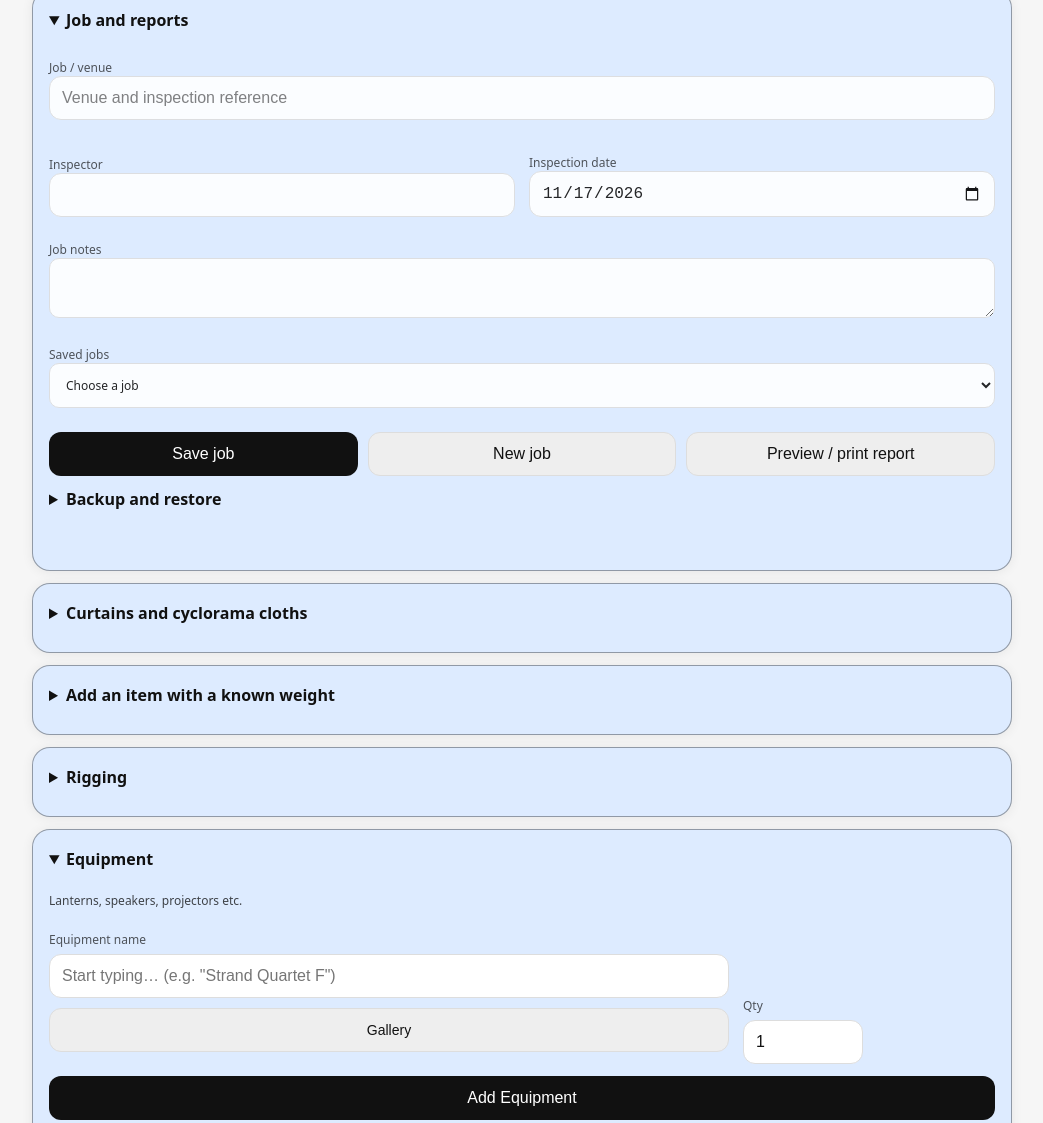
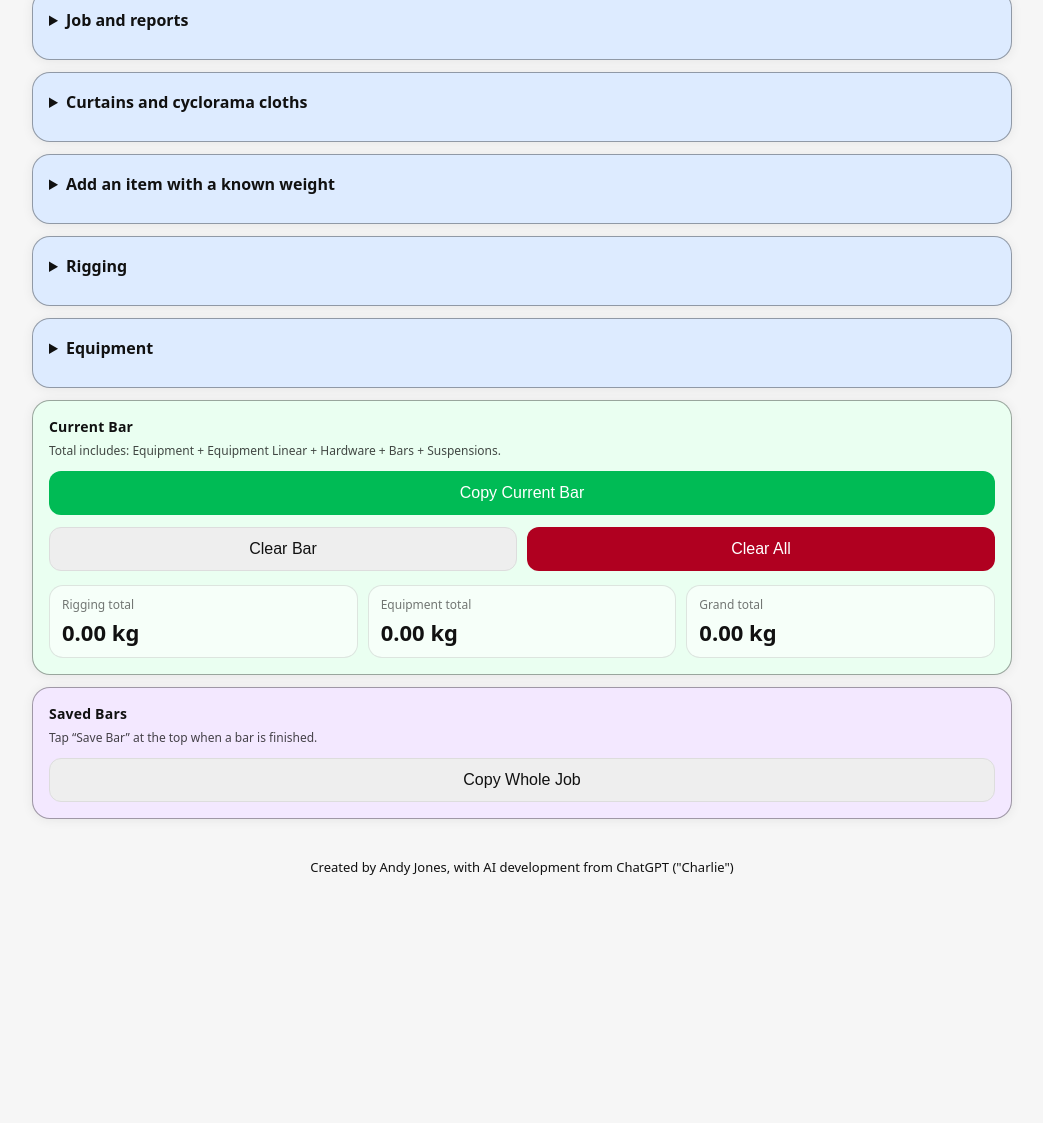
Before and after one commit to Grinchsome/owl-generator, a plain HTML site: page index.html in a window 1280 px wide. Shown: the part 362-1485 px from the top of the page, without its empty margins (118-1161 px from the left). After the commit the page ends 1260 px from the top, so only its background shows below. Drawn offline with Linux system fonts and the light colour scheme.

Commit message:
Add files via upload

```diff
--- a/index.html
+++ b/index.html
@@ -4135,7 +4135,7 @@ const FABRICS = [{"name":"ShowTex Velours Bellini","gsm":605,"brand":"ShowTex","
 const $=id=>document.getElementById(id), esc=escapeHtml, clone=v=>structuredClone(v);
 const JOB_KEY='owl_jobs_v2', DRAFT_KEY='owl_draft_v3';
 // Native disclosure cards retain the existing input nodes and their listeners.
-for(const [selector,title,opened] of [['#riggingCard','Rigging',false],['.equipmentBox:not(#riggingCard)','Equipment',true]]){
+for(const [selector,title,opened] of [['#riggingCard','Rigging',false],['.equipmentBox:not(#riggingCard)','Equipment',false]]){
  const old=document.querySelector(selector),card=document.createElement('details');
  card.id=old.id||'equipmentCard';card.className='card sectionCard equipmentBox disclosureCard';card.open=opened;
  const summary=document.createElement('summary');summary.textContent=title;card.append(summary);
@@ -4148,7 +4148,7 @@ const sum=rows=>rows.reduce((v,r)=>v+r.qty*r.eachKg,0);
 function positive(v){return typeof v==='number'&&Number.isFinite(v)&&v>0}
 function validLine(l){return l&&typeof l.name==='string'&&typeof l.kind==='string'&&positive(l.qty)&&typeof l.eachKg==='number'&&Number.isFinite(l.eachKg)&&l.eachKg>=0&&Number.isFinite(l.qty*l.eachKg)}
 function validateJobs(value){if(!value||typeof value!=='object'||Array.isArray(value))throw Error('Invalid jobs');for(const j of Object.values(value)){if(!j||!Array.isArray(j.bars)||!Array.isArray(j.draft)||!j.draft.every(validLine)||!j.bars.every(b=>b&&typeof b.name==='string'&&Array.isArray(b.lines)&&b.lines.every(validLine)&&(b.capacity==null||positive(b.capacity))))throw Error('Invalid job data')}return value}
-const jobCard=document.createElement('details');jobCard.className='card sectionCard';jobCard.open=true;
+const jobCard=document.createElement('details');jobCard.className='card sectionCard';jobCard.open=false;
 jobCard.innerHTML=`<summary>Job and reports</summary><div class="owlTools"><label>Job / venue<input id="jobName" placeholder="Venue and inspection reference"></label><div class="row"><label>Inspector<input id="inspector" autocomplete="name"></label><label>Inspection date<input id="inspectionDate" type="date"></label></div><label>Job notes<textarea id="jobNotes" rows="2"></textarea></label><label>Saved jobs<select id="jobSelect"><option value="">Choose a job</option></select></label><div class="actionsRow"><button id="jobSave" class="btn-primary">Save job</button><button id="jobNew" class="btn-ghost">New job</button><button id="jobPrint" class="btn-ghost">Preview / print report</button></div><details><summary>Backup and restore</summary><p>Jobs stay in this browser on this device. Download a backup to keep a separate copy or transfer to another device.</p><button id="jobBackup">Download all jobs</button><label>Restore backup<input id="jobRestore" type="file" accept=".json,application/json"></label></details><p id="jobStatus" role="status"></p></div>`;
 document.querySelector('.stickyTop').after(jobCard);
 const capacityField=document.createElement('label');capacityField.innerHTML='Optional stated SWL/WLL (kg)<input id="capacity" type="number" min="0.01" step="any" placeholder="Unknown / not entered"><small id="capacityStatus"></small>'; $('barName').parentElement.append(capacityField);
--- a/sw.js
+++ b/sw.js
@@ -1 +1 @@
-const CACHE='owl-v3-20261117-fabric-gallery';const CORE=['./','./index.html','./manifest.webmanifest','./icon.svg'];self.addEventListener('install',e=>e.waitUntil(caches.open(CACHE).then(c=>c.addAll(CORE))));self.addEventListener('activate',e=>e.waitUntil(caches.keys().then(keys=>Promise.all(keys.filter(k=>k.startsWith('owl-')&&k!==CACHE).map(k=>caches.delete(k)))).then(()=>self.clients.claim())));self.addEventListener('fetch',e=>{if(e.request.method!=='GET')return;const u=new URL(e.request.url);if(u.origin!==self.location.origin)return;e.respondWith(fetch(e.request).then(r=>{if(r.ok){const copy=r.clone();caches.open(CACHE).then(c=>c.put(e.request,copy))}return r}).catch(()=>caches.match(e.request).then(r=>r||(e.request.mode==='navigate'?caches.match('./index.html'):Response.error()))))});
+const CACHE='owl-v3-20261117-closed-cards';const CORE=['./','./index.html','./manifest.webmanifest','./icon.svg'];self.addEventListener('install',e=>e.waitUntil(caches.open(CACHE).then(c=>c.addAll(CORE))));self.addEventListener('activate',e=>e.waitUntil(caches.keys().then(keys=>Promise.all(keys.filter(k=>k.startsWith('owl-')&&k!==CACHE).map(k=>caches.delete(k)))).then(()=>self.clients.claim())));self.addEventListener('fetch',e=>{if(e.request.method!=='GET')return;const u=new URL(e.request.url);if(u.origin!==self.location.origin)return;e.respondWith(fetch(e.request).then(r=>{if(r.ok){const copy=r.clone();caches.open(CACHE).then(c=>c.put(e.request,copy))}return r}).catch(()=>caches.match(e.request).then(r=>r||(e.request.mode==='navigate'?caches.match('./index.html'):Response.error()))))});
```
